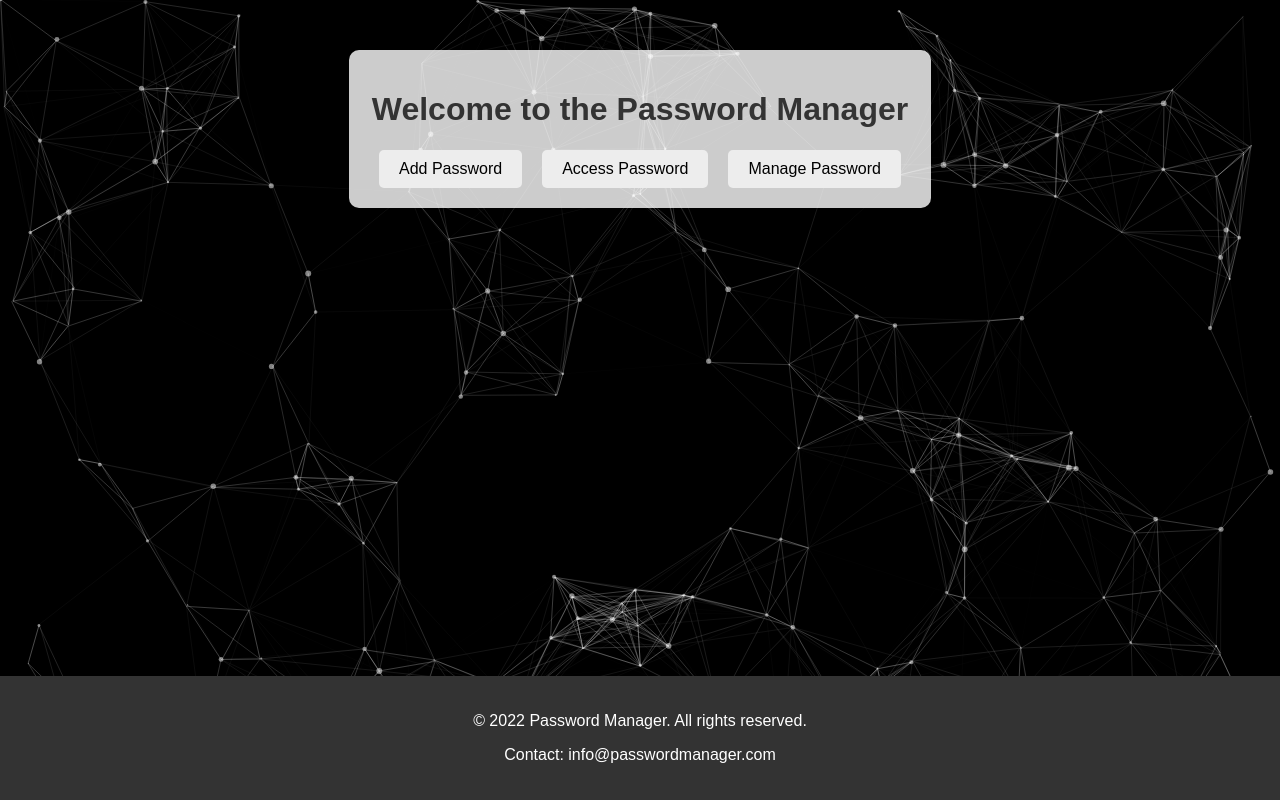
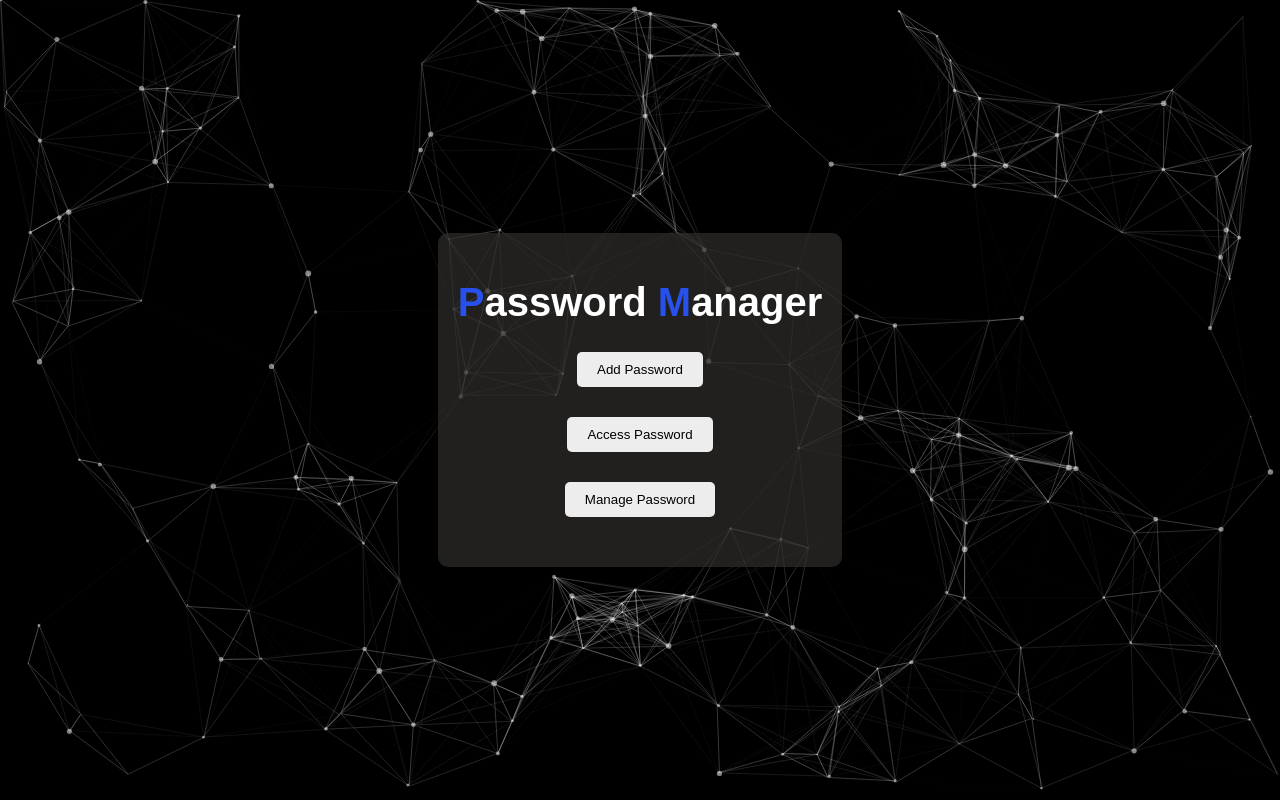
Before and after one commit to sumanhosad/Passwordmanager, a Flask app: page / in a window 1280 px wide. Run offline with Flask 3, Linux system fonts and the light colour scheme; parts of the project's set-up code (start-up, migrations or seed data) failed here and were passed over; some libraries are stand-ins or nearby versions.

Commit message:
Every page added(abstract) - modified

```diff
--- a/website/static/css/homepagestyle.css
+++ b/website/static/css/homepagestyle.css
@@ -3,68 +3,54 @@ body {
     margin: 0;
     padding: 0;
     font-family: Arial, sans-serif;
-    background-color: #000000; /* Background color for the entire page */
+    background-color: #000000; /* Background color */
+    display: flex;
     justify-content: center;
-    display: flex;
-    flex-direction: column;
-    min-height: 100vh; /* Ensure the body covers the full height of the viewport */
+    align-items: center;
+    height: 100vh;
+}
+.container {
+    max-width: 600px;
+    background: rgba(48, 46, 45, 0.7);
+    padding: 20px;
+    border-radius: 10px;
+    box-shadow: 0 0 20px rgba(0, 0, 0, 0.3);
+    text-align: center;
+    color: #fff;
+}
+h1 {
+    font-size: 2.5em; /* Adjust the font size as needed */
 }
 
-.container {
-    max-width: 800px;
-    margin: 50px auto; /* Center the container horizontally */
-    padding: 20px;
-    background-color: rgba(255, 255, 255, 0.8); /* Semi-transparent white background */
-    border-radius: 10px; /* Rounded corners for the container */
-    box-shadow: 0 0 20px rgba(0, 0, 0, 0.3); /* Shadow effect */
-}
-
-h1 {
-    text-align: center;
-    color: #333; /* Text color for the heading */
-}
-
-.options-container {
-    margin-top: 20px;
+.tweak {
+    color: #2850EA; /* Color for the 'P' and 'M' */
 }
 
 .options {
-    display: flex;
-    justify-content: center;
+    margin-top: 20px; /* Adjust the margin as needed */
 }
 
 .option {
-    margin: 0 10px; /* Add some space between options */
+    padding: 10px 20px; /* Adjust the padding as needed */
+    background-color: #EDEDED; /* Button background color */
+    color: #000000; /* Button text color */
+    border: none;
+    border-radius: 5px; /* Rounded corners */
+    margin: 0 10px; /* Adjust the margin as needed */
+    cursor: pointer;
 }
 
-.option a {
-    display: block;
-    padding: 10px 20px;
-    background-color: #EDEDED; /* Background color for option links */
-    color: #000000; /* Text color for option links */
-    text-decoration: none;
-    border-radius: 5px; /* Rounded corners for option links */
-    transition: background-color 0.3s ease;
+.option:hover {
+    background-color: rgba(59, 153, 233, 0.7);/* Button background color on hover */
 }
-
-.option a:hover {
-    background-color: #CAFDF9; /* Background color on hover */
-}
-
 #particles-js {
     position: fixed;
     top: 0;
     left: 0;
     width: 100%;
     height: 100%;
-    z-index: -1; /* Place the particle animation behind other content */
+    z-index: -1;
 }
-
-/* Style for the footer */
-.footer {
-    background-color: #333; /* Background color for the footer */
-    color: #fff; /* Text color for the footer */
-    padding: 20px;
-    text-align: center;
-    margin-top: auto; /* Push the footer to the bottom */
-}
+.options .option {
+            margin-bottom: 30px; /* Add margin between each button */
+        }
--- a/website/static/css/loginstyle.css
+++ b/website/static/css/loginstyle.css
@@ -117,11 +117,11 @@ text-align: center;
 
 }
 
-#prg {
+p {
     text-align: center;
     font-family: Arial, sans-serif;
     font-size: 16px;
     line-height: 1.5;
-    color:#C1C1C1;
+    color: #C1C1C1;
     margin-bottom: 20px;
 }
--- a/website/templates/homepage.html
+++ b/website/templates/homepage.html
@@ -1,4 +1,3 @@
-
 <!DOCTYPE html>
 <html lang="en">
 <head>
@@ -8,35 +7,20 @@
     <link rel="stylesheet" href="{{url_for('static',filename='css/homepagestyle.css')}}">
 </head>
 <body>
-    <!-- Move particles container before the content -->
 
 <div class="container">
-        <h1>Welcome to the Password Manager</h1>
-        <div class="options-container">
+  <h1><span class="tweak">P</span>assword <span class="tweak">M</span>anager</h1>
   <div class="options">
-                <div class="option">
-                  <a href="{{url_for('addpassword')}}">Add Password</a>
-                </div>
-                <div class="option">
-                  <a href="{{url_for('accespassword')}}">Access Password</a>
-                </div>
-                <div class="option">
-                  <a href="{{url_for('managepassword')}}">Manage Password</a>
+    <button type="button" class="option">Add Password</button><br>
+    <button type="button" class="option">Access Password</button><br>
+    <button type="button" class="option">Manage Password</button><br>
    </div>
 </div>
-        </div>
-    </div>
-    <div id="particles-js"></div>
 
 
+<div id="particles-js"></div>
 <script src="https://code.jquery.com/jquery-1.11.1.min.js"></script>
 <script src="https://maxcdn.bootstrapcdn.com/bootstrap/3.3.0/js/bootstrap.min.js"></script>
-    <script src="{{url_for('static',filename='javascript/particle.js')}}"></script><!-- Footer -->
-    <footer class="footer">
-            <p>&copy; 2022 Password Manager. All rights reserved.</p>
-            <p>Contact: info@passwordmanager.com</p>
-
-    </footer>
-
+<script src="{{url_for('static',filename='javascript/particle.js')}}"></script>
 </body>
 </html>
--- a/website/templates/signin.html
+++ b/website/templates/signin.html
@@ -13,11 +13,13 @@
     <div class="logo">
         <h1 class="logo-caption"><span class="tweak">S</span>ignin</h1>
     </div><!-- /.logo -->
-    <div class="controls">
+    <div>
+      <form action="/login" method="post"  class="controls">
         <input type="text" name="username" placeholder="Username" class="form-control">
         <input type="password" name="password" placeholder="Password" class="form-control">
         <button type="button" class="btn-custom">Signin</button>
-        <p id="prg">Already have an account? <a href="{{url_for('login')}}">Log in</a></p> <!-- Corrected link -->
+        <p class="prg" style="color:#C1C1C1">Already have an account? <a href="{{url_for('login')}}">Log in</a></p>
+      </form>
     </div>
 </div>
 
```
Also changed, not shown: website/templates/login.html (+8 -6 lines). Lines whose indentation alone changed are shown as unchanged.
